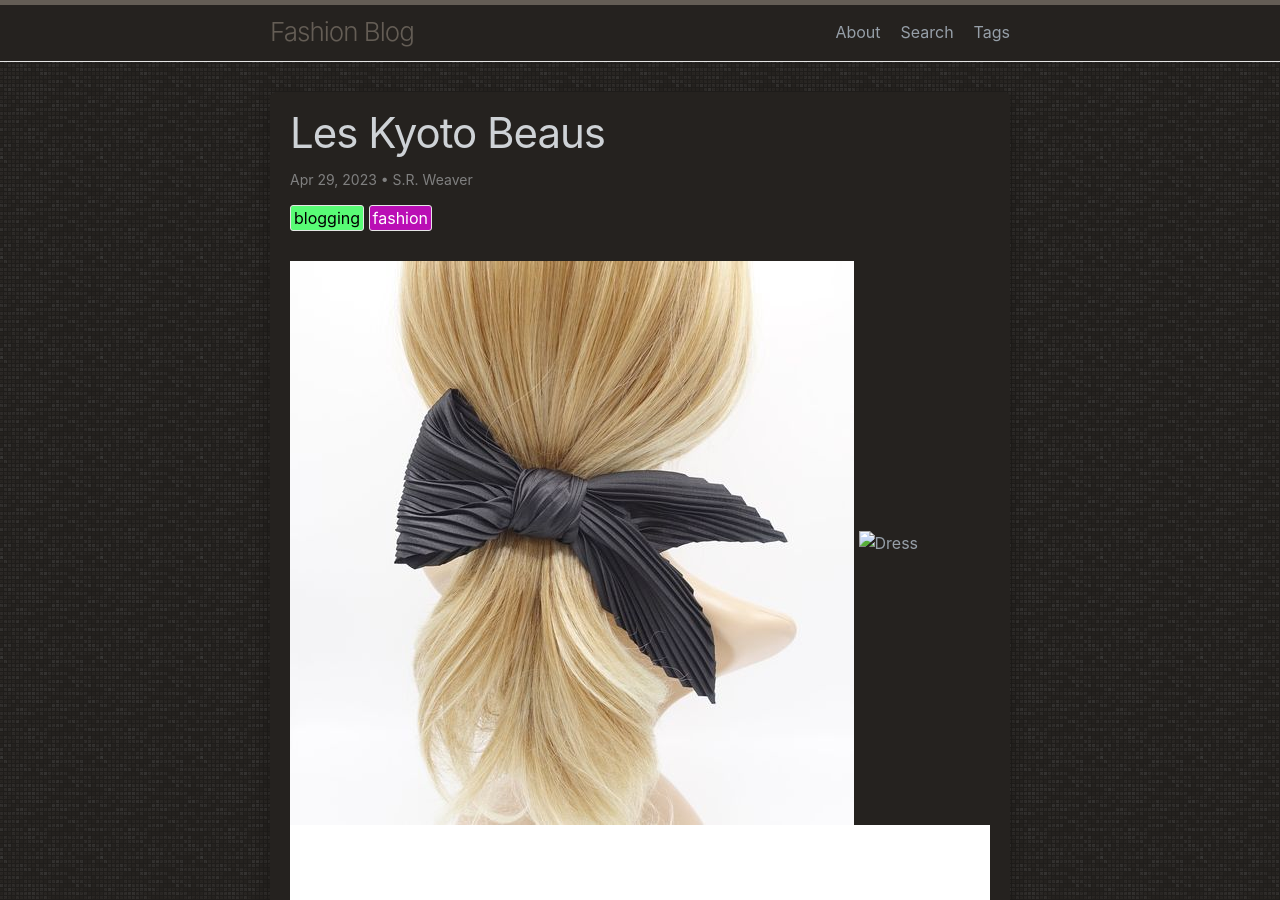
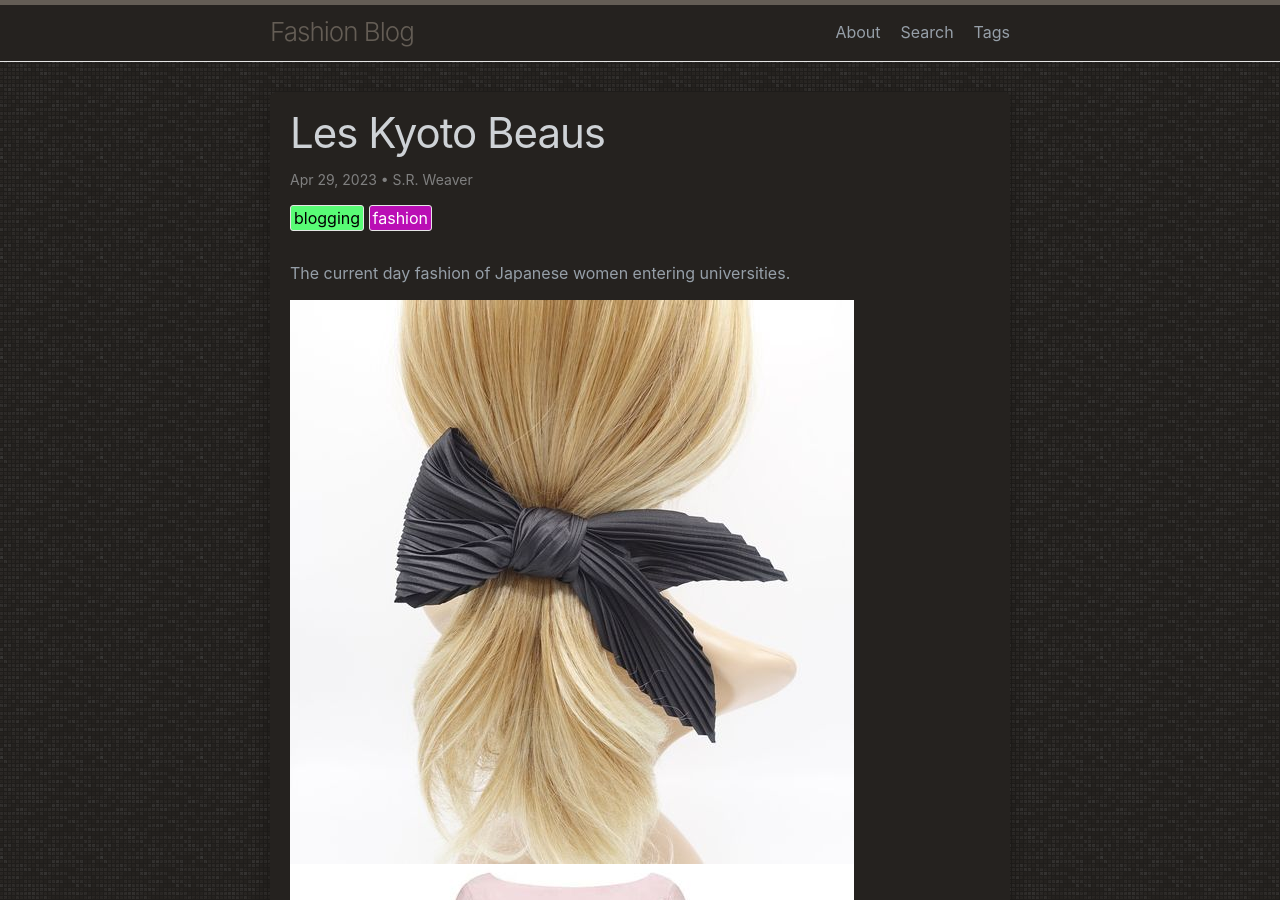
Before and after one commit to LWFlouisa/FashionBlog, a Jekyll site: the page built from _posts/2023-04-29-w_leskyotobeau.md, in a window 1280 px wide and 900 px high. Built offline with Jekyll 4.4.1, drawn with Linux system fonts in a browser that asks for light colours; our own code applies the rules of GitHub Pages for plain Markdown files.

Commit message:
Update 2023-04-29-w_leskyotobeau.md

```diff
--- a/_posts/2023-04-29-w_leskyotobeau.md
+++ b/_posts/2023-04-29-w_leskyotobeau.md
@@ -3,6 +3,8 @@
 author: "S.R. Weaver"
 tags: fashion blogging
 ---
+The current day fashion of Japanese women entering universities.
+
 ![Hairbow](https://github.com/LWFlouisa/FashionBlog/blob/main/images/LeKyotoBeau/3cd423c7bf99c197d9db230902feeccb.jpg?raw=true)
-![Dress]()
+![Dress](https://github.com/LWFlouisa/FashionBlog/blob/main/images/LeKyotoBeau/16009a97defc5c82453b0d835b22087a.jpg?raw=true)
 ![Birkenstock Kyoto](https://github.com/LWFlouisa/FashionBlog/blob/main/images/LeKyotoBeau/e34154200db40b7de4212a3e479af402.jpg?raw=true)
```
